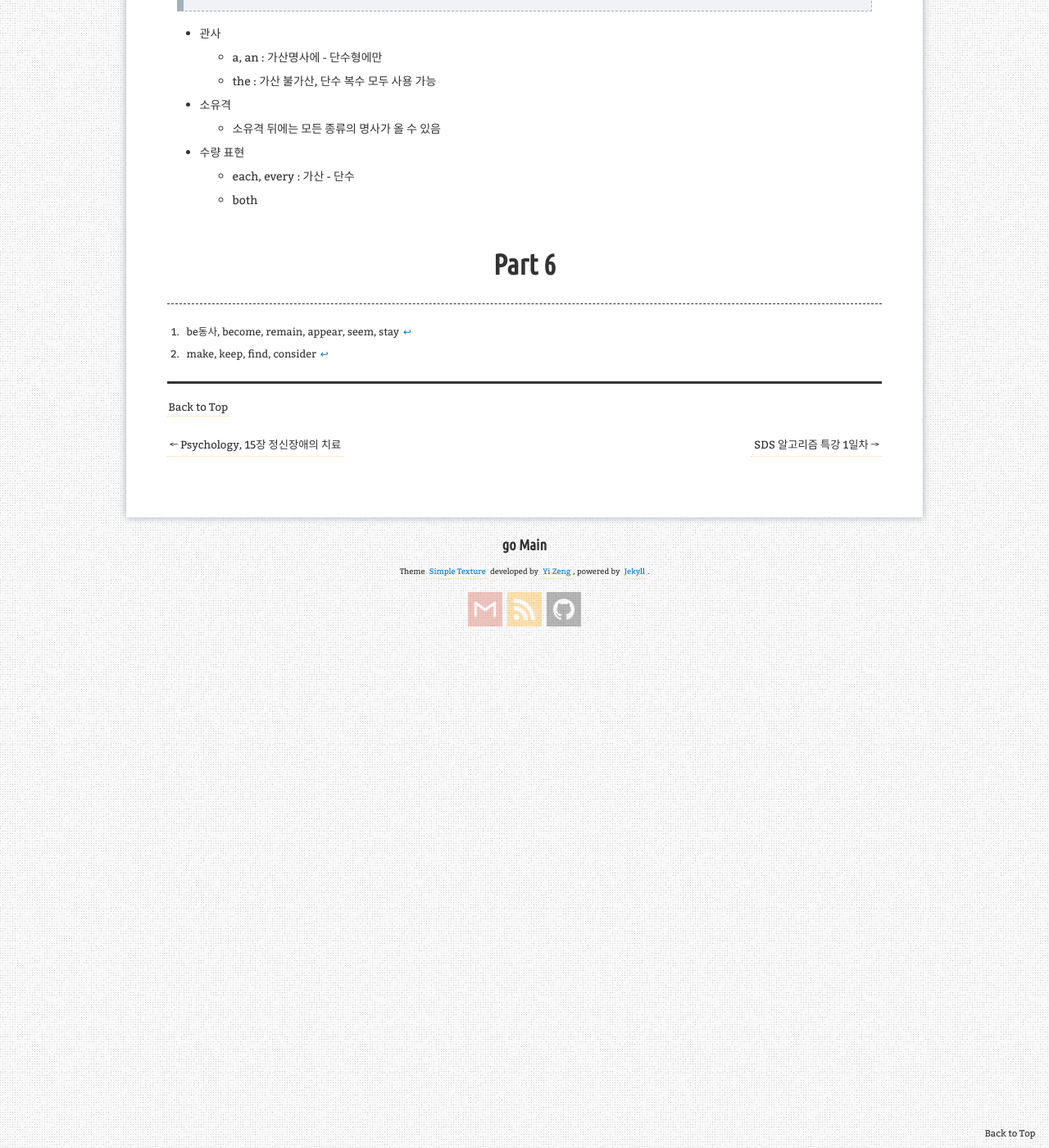
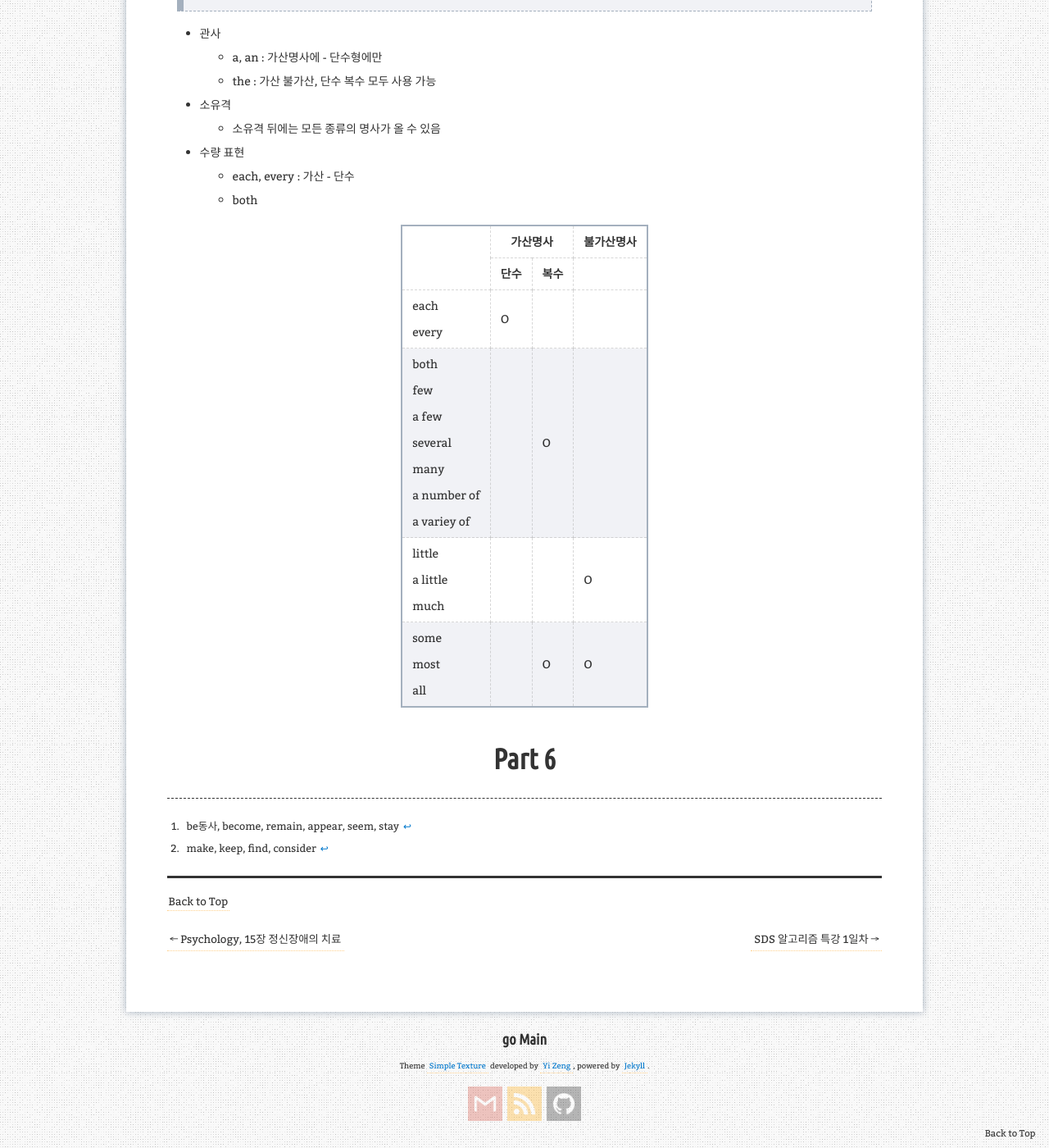
Before and after one commit to aristohyun/aristohyun.github.io, a Jekyll site: the page built from _posts/2021-12-31-TOEIC.md, in a window 1280 px wide and 1400 px high, scrolled down 3092 px. Shown: the whole window at 82% size. Built offline with Jekyll 4.4.1, drawn with Linux system fonts in a browser that asks for light colours; comment, search, counter and statistics services are not loaded; part of the change alters nothing that is shown; some of the changed text lies outside the part shown.

Commit message:
Update 2021-12-31-TOEIC.md

```diff
--- a/_posts/2021-12-31-TOEIC.md
+++ b/_posts/2021-12-31-TOEIC.md
@@ -86,11 +86,14 @@ redirect_from:
 | discount | result | increase | plan |
 
 <details>
-  <summary>`사람 명사는 가산 명사`</summary>
+  <summary>사람 명사는 가산 명사</summary>
+
 | employer | employee | consumer | supervisor |
 | applicant | accountant | assistant | client |
 | candidate  | representative | receptionist | guide |
 | architect | critic | professional | official |
+
+  <table><thead><tr><th>employee</th><th></th><th></th><th></th></tr></thead><tbody><tr><td></td><td>accountant</td><td></td><td></td></tr><tr><td></td><td></td><td>receptionist</td><td></td></tr><tr><td></td><td></td><td></td><td>official</td></tr></tbody></table>
 
 </details>
 
@@ -117,6 +120,6 @@ redirect_from:
   - each, every : 가산 - 단수
   - both
 
-
+<table><thead><tr><th rowspan="2"></th><th colspan="2">가산명사</th><th>불가산명사</th></tr><tr><th>단수</th><th>복수</th><th></th></tr></thead><tbody><tr><td>each<br>every</td><td>O</td><td></td><td></td></tr><tr><td>both<br>few<br>a few<br>several<br>many<br>a number of<br>a variey of</td><td></td><td>O</td><td></td></tr><tr><td>little<br>a little<br>much</td><td></td><td></td><td>O</td></tr><tr><td>some<br>most<br>all</td><td></td><td>O</td><td>O</td></tr></tbody></table>
 
 # Part 6
```
